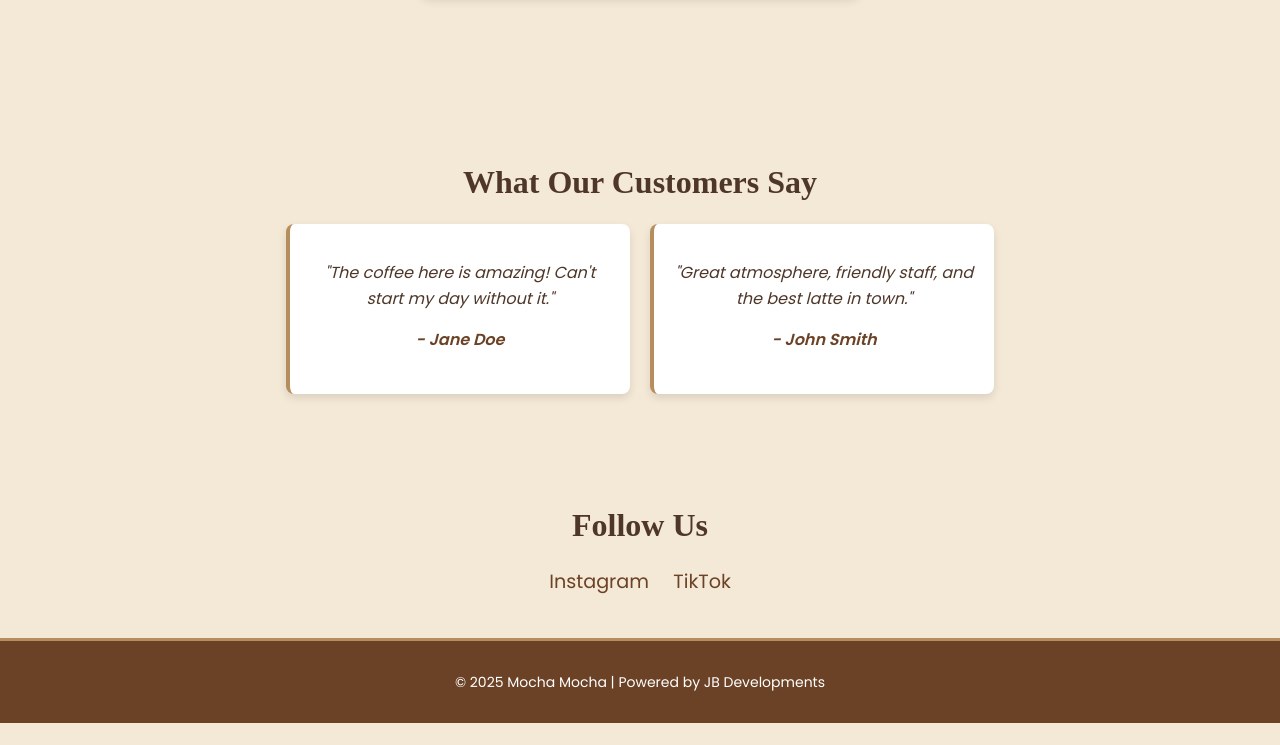
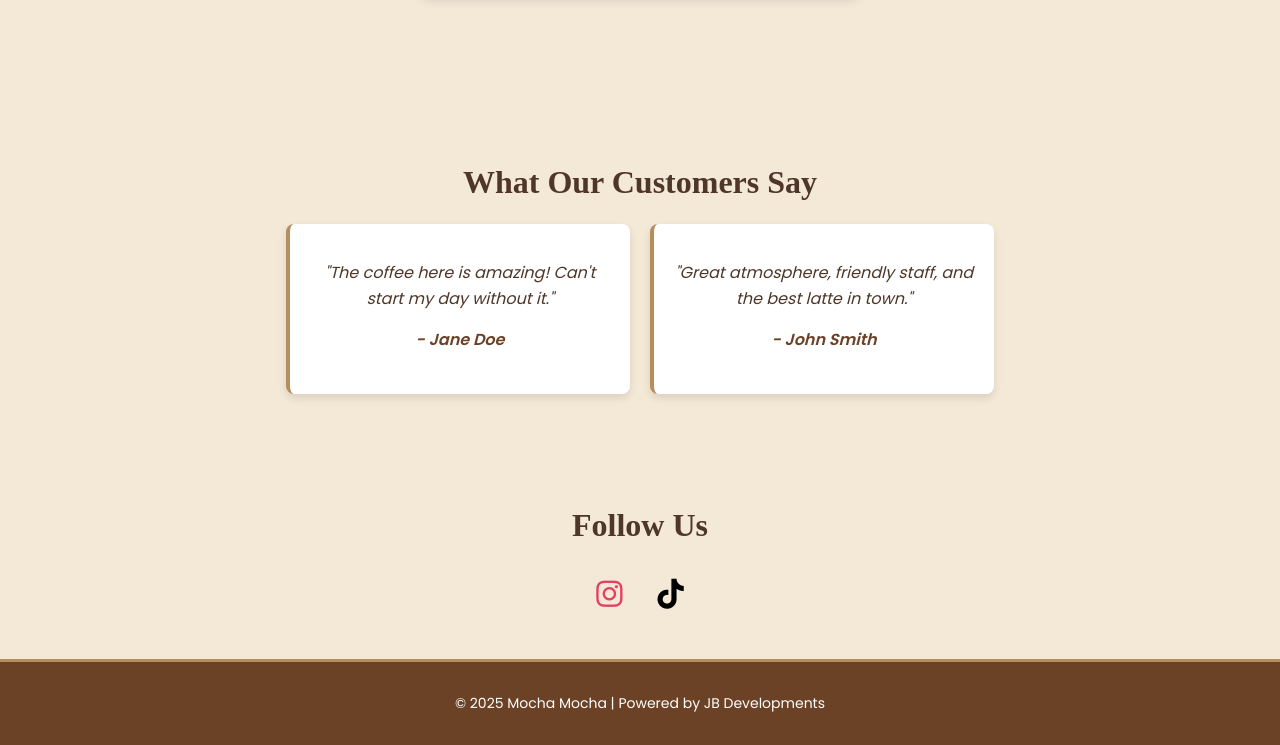
Before and after one commit to GoncaloAFerreira/MochaWebsite, a plain HTML site: page index.html in a window 1280 px wide. Shown: the part 1721-2466 px from the top of the page. Before the commit the page ends 2444 px from the top, so only its background shows below. Drawn offline with Linux system fonts and the light colour scheme.

Commit message:
Add files via upload

```diff
--- a/index.html
+++ b/index.html
@@ -8,6 +8,7 @@
   <link rel="stylesheet" href="styles.css">
   <link href="https://fonts.googleapis.com/css2?family=Poppins:wght@400;600&display=swap" rel="stylesheet">
   <link rel="stylesheet" href="styles.css?v=1.0">
+  <link rel="stylesheet" href="https://cdnjs.cloudflare.com/ajax/libs/font-awesome/6.4.2/css/all.min.css">
   <script src="script.js?v=1.0"></script>
   <!-- Firebase Compatibility SDK -->
   <script src="https://www.gstatic.com/firebasejs/9.17.1/firebase-app-compat.js"></script>
@@ -94,8 +95,12 @@
   <section id="social" class="social-section">
     <h2>Follow Us</h2>
     <div class="social-icons">
-      <a href="https://instagram.com" target="_blank">Instagram</a>
-      <a href="https://tiktok.com" target="_blank">TikTok</a>
+      <a href="https://instagram.com" target="_blank">
+        <i class="fab fa-instagram"></i>
+      </a>
+      <a href="https://tiktok.com" target="_blank">
+        <i class="fab fa-tiktok"></i>
+      </a>
     </div>
   </section>
   <footer>
--- a/styles.css
+++ b/styles.css
@@ -1035,6 +1035,35 @@ input:focus {
   color: #b68d5d;
 }
 
+/* Social Media Icons */
+.social-icons {
+  display: flex;
+  justify-content: center;
+  gap: 15px; /* Space between icons */
+  margin-top: 20px;
+}
+
+.social-icons a {
+  font-size: 30px; /* Adjust size */
+  color: #fff; /* White color */
+  transition: transform 0.3s ease, color 0.3s ease;
+}
+
+.social-icons a:hover {
+  transform: scale(1.2); /* Slight zoom on hover */
+}
+
+/* Instagram Icon */
+.social-icons a:nth-child(1) {
+  color: #E4405F; /* Instagram Pink */
+}
+
+/* TikTok Icon */
+.social-icons a:nth-child(2) {
+  color: #000; /* TikTok Black */
+}
+
+
 /* Tablet View Adjustments (768px and below) */
 @media (max-width: 768px) {
   /* Header Navigation */
```
Also changed, not shown: script.js (line endings or trailing spaces).
